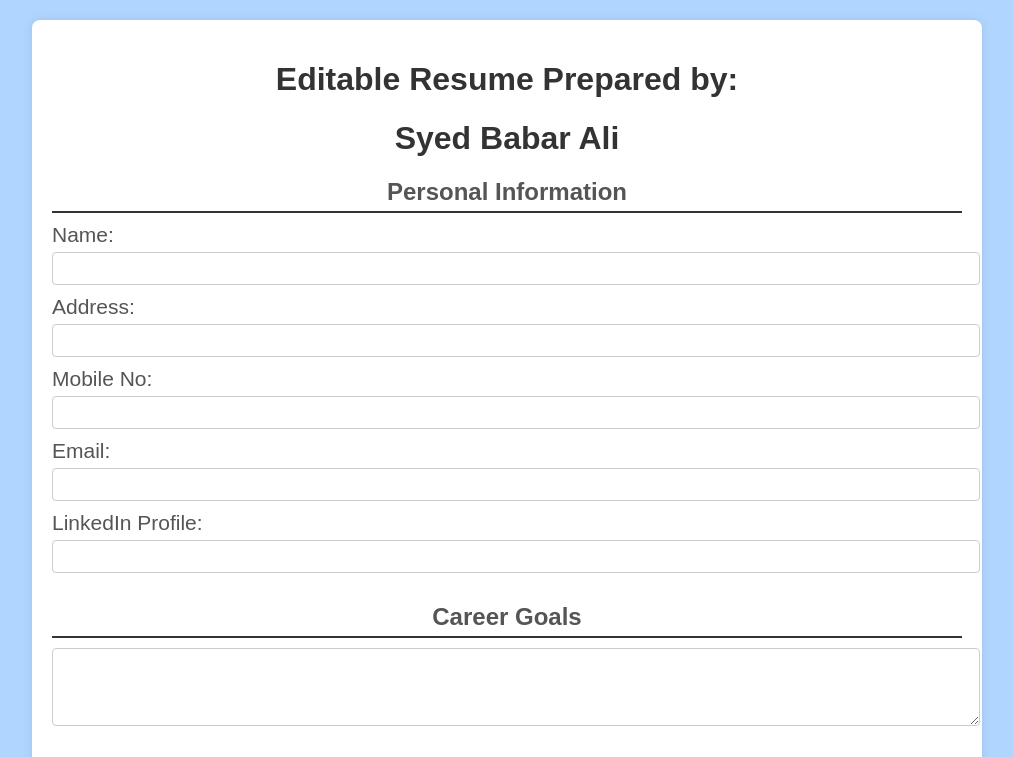
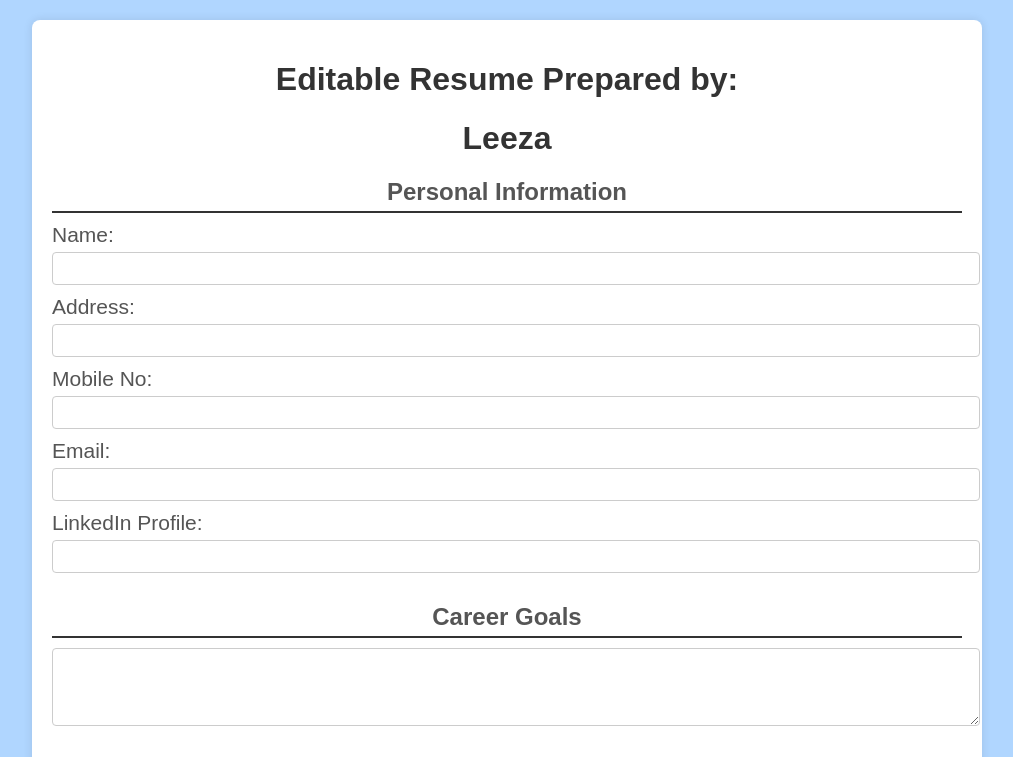
Before and after one commit to techdynamos9/resume-builder, a plain HTML site: page index.html in a window 1280 px wide. Shown: the top 757 px of the page, without its empty margins (133-1146 px from the left). Drawn offline with Linux system fonts and the light colour scheme; a script that the page names is missing.

Commit message:
Update index.html

```diff
--- a/index.html
+++ b/index.html
@@ -10,7 +10,7 @@
 <body>
     <div class="container">
         <h1>Editable Resume Prepared by:</h1>
-        <h1>Syed Babar Ali</h1>
+        <h1>Leeza</h1>
         <form id="resumeForm">
             <section class="form-section" id="formSection">
                 <h2>Personal Information</h2>
```
